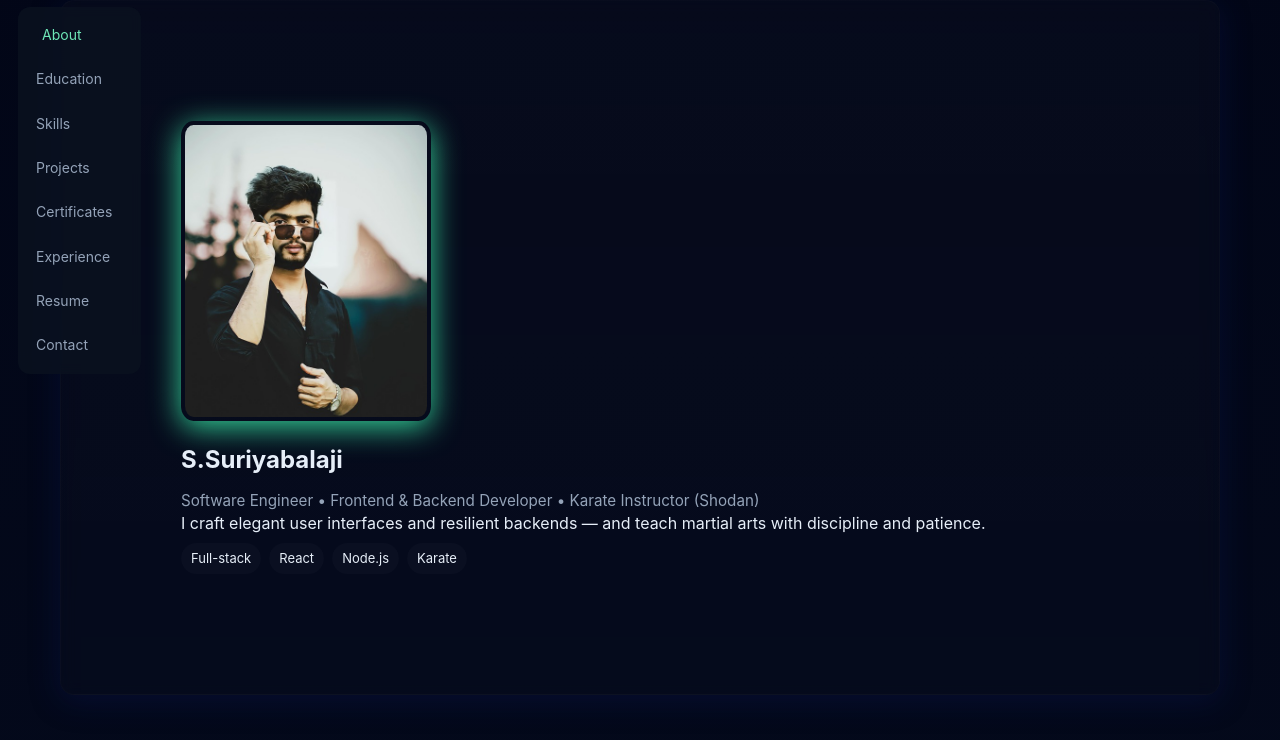
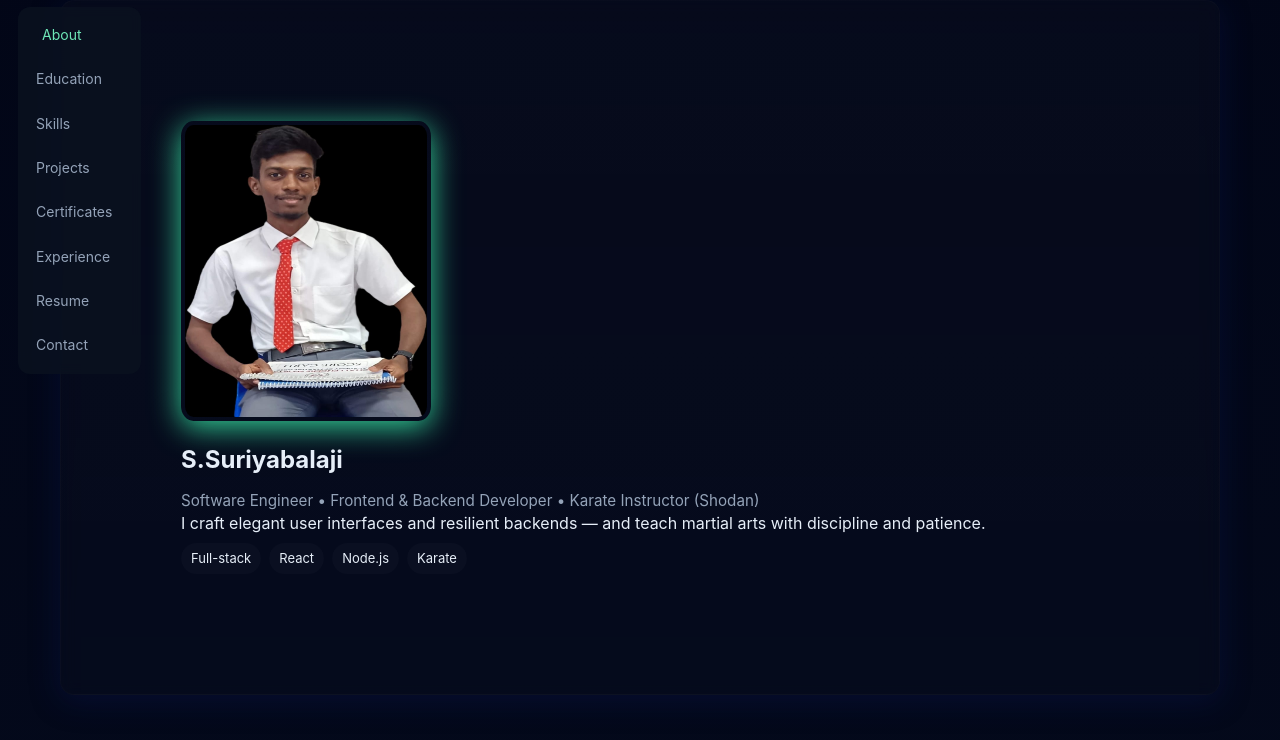
Before and after one commit to suriyabalaji-007/portfolio_sstamilan, a plain HTML site: page index.html in a window 1280 px wide. Shown: the part 60-800 px from the top of the page. Drawn offline with Linux system fonts and the light colour scheme.

Commit message:
change of profile pic

```diff
--- a/index.html
+++ b/index.html
@@ -72,7 +72,7 @@
     /* ---------- ABOUT ---------- */
     .about-wrap { display:flex; gap:22px; align-items:center; flex-wrap:wrap; }
     .profile {
-      width:250px; height:300px; border-radius:5%; object-fit:cover; padding:4px;
+      width:250px; height:300px; border-radius:5%; object-fit: fill; padding:4px;
       box-shadow:0 6px 30px #34d399;
     }
     @keyframes glowBorder { 0%{background-position:0% 50%}50%{background-position:100% 50%}100%{background-position:0% 50%} }
@@ -182,7 +182,7 @@
     <!-- ABOUT -->
     <section id="about" class="card">
       <div class="about-wrap">
-        <img src="images/profile.jpg" alt="Profile" class="profile" id="profileImg">
+        <img src="images/profile.JPEG" alt="Profile" class="profile" id="profileImg">
         <div>
           <h1>S.Suriyabalaji</h1>
           <p class="muted">Software Engineer • Frontend & Backend Developer • Karate Instructor (Shodan)</p>
```
Also changed, not shown: images/profile.jpeg (added), images/profile.jpg (deleted).
